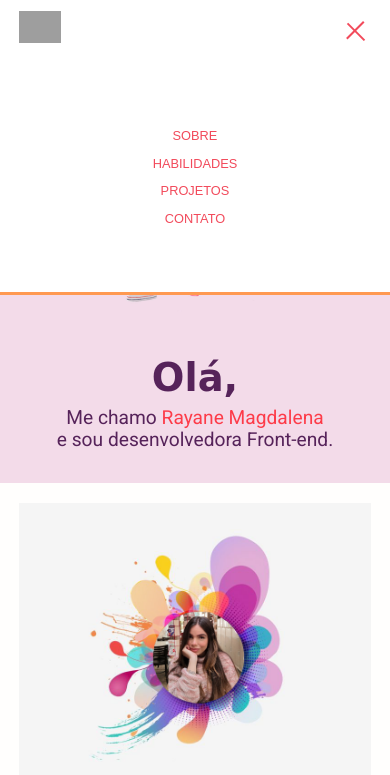
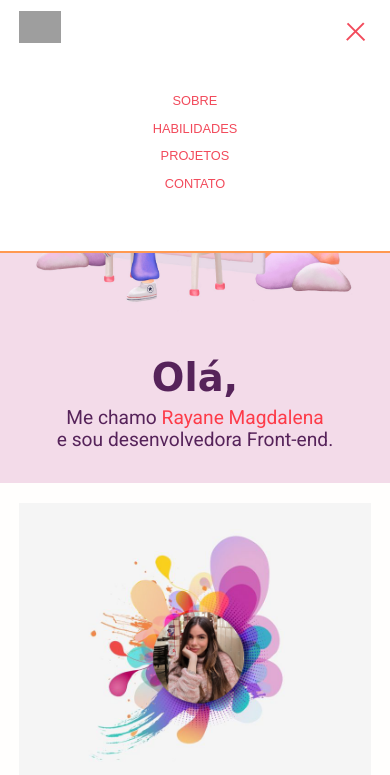
Before and after one commit to RayaneMagdalena/portfolio, a plain HTML site: page index.html in a window 390 px wide. Both pictures are taken after a click on the element 356 px from the left and 31 px from the top of the page. Shown: the top 775 px of the page. Drawn offline with nearby package versions, Linux system fonts and the light colour scheme; grey boxes are pictures that could not be loaded; a web font is replaced by a local one.

Commit message:
adjust hamburger menu

```diff
--- a/style.css
+++ b/style.css
@@ -436,10 +436,10 @@ li {
         left: 0;
 
         width: 100vw;
-        height: 35vh;
+        height: 30vh;
 
         background-color: #fff;
-        border-bottom: 3px solid #ff9951;
+        border-bottom: 2px solid #ff9951;
 
         z-index: 10;
 
@@ -464,13 +464,13 @@ li {
     }
 
     .menu-section.on .menu-toggle .tres {
-        transform: rotate(-45deg) translate(5px, -6px);
+        transform: rotate(-45deg) translate(4px, -5px);
     }
 
     .menu-section.on .navbar-menu {
         display: block;
         text-align: center;
-        padding-top: 10rem;
+        padding-top: 5.5rem;
     }
 
     .menu-section.on .navbar-menu-item {
```
